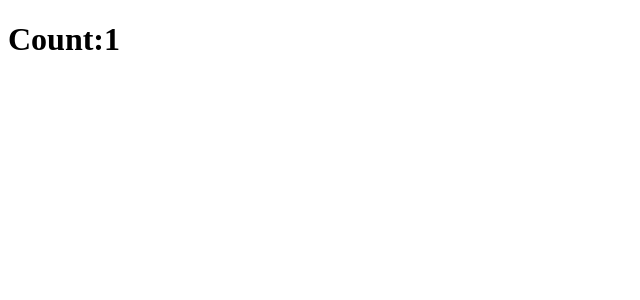
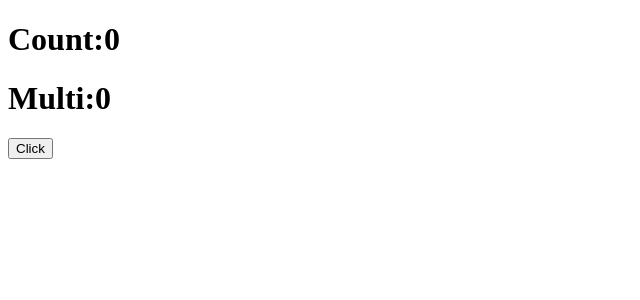
Before and after one commit to shivaniwaghmare9/react.class, a React (Vite) app in the folder classApp5pm/: page / in a window 1280 px wide. Shown: the top 300 px of the page, without its empty margins (0-640 px from the left). Built offline with nearby package versions, Linux system fonts and the light colour scheme.

Commit message:
useeffect

```diff
--- a/classApp5pm/src/App.jsx
+++ b/classApp5pm/src/App.jsx
@@ -2,15 +2,16 @@
 import { useState,useEffect } from "react";
 const App=()=>{
     const[count,setCount]=useState(0);
+    const[multi,setMulti]=useState(0);
     useEffect(()=>{
-        setTimeout(()=>{
-        setCount(count+1)
-    },3000)
-    },[])
+        setMulti(count*2)
+    },[count])
 
     return(
         <>
         <h1>Count:{count}</h1>
+        <h1>Multi:{multi}</h1>
+        <button onClick={()=>{setCount(count+1)}}>Click</button>
         </>
     )
 }
```
